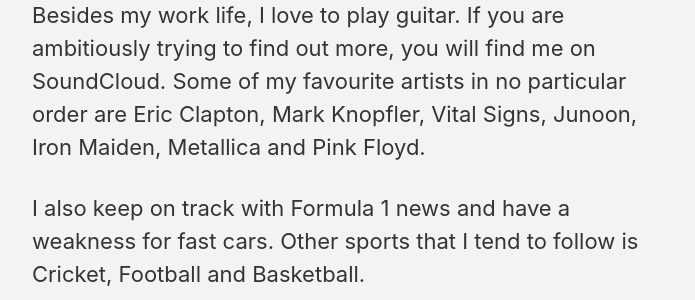
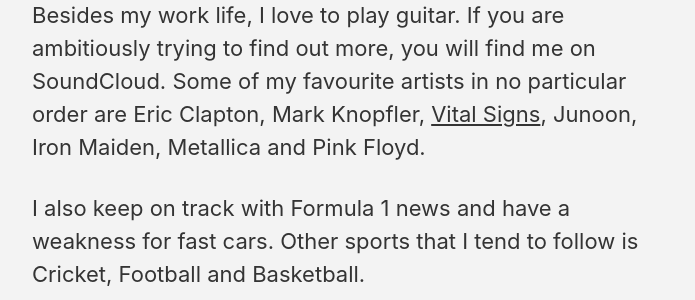
Before and after one commit to mrafayaleem/mrafayaleem.github.io, a Jekyll site: the page built from _pages/about.md, in a window 1280 px wide. Shown: the part 1014-1314 px from the top of the page, without its empty margins (290-985 px from the left). Built offline with Jekyll 4.4.1, drawn with Linux system fonts in a browser that asks for light colours; cached includes are drawn as plain includes; nearby versions of some CDN libraries; some of the changed lines change nothing that is shown.

Commit message:
Added my first every website as an easter egg

```diff
--- a/_pages/about.md
+++ b/_pages/about.md
@@ -12,7 +12,7 @@
 
 Meanwhile, I had always wanted to get closer to "data" so I decided to pursue a Master's in Computer Science with specialization in Big Data in 2018. I will be graduating in December 2019 so I am definitely looking for opportunities in Data Science and Data Engineering domain. I am also currently interning at [Shopify](https://www.shopify.com/) as a Data Engineer.
 
-Besides my work life, I love to play guitar. If you are ambitiously trying to find out more, you will find me on SoundCloud. Some of my favourite artists in no particular order are Eric Clapton, Mark Knopfler, Vital Signs, Junoon, Iron Maiden, Metallica and Pink Floyd.
+Besides my work life, I love to play guitar. If you are ambitiously trying to find out more, you will find me on SoundCloud. Some of my favourite artists in no particular order are Eric Clapton, Mark Knopfler, [Vital Signs](https://sites.google.com/site/vitalsignsfansite/), Junoon, Iron Maiden, Metallica and Pink Floyd.
 
 I also keep on track with Formula 1 news and have a weakness for fast cars. Other sports that I tend to follow is Cricket, Football and Basketball.
 
```
